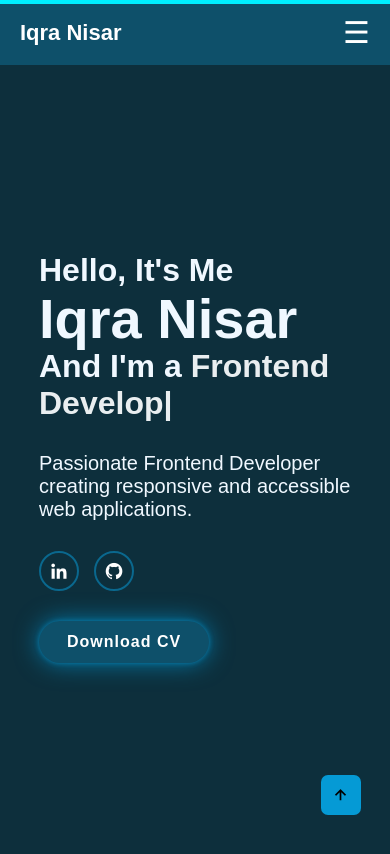
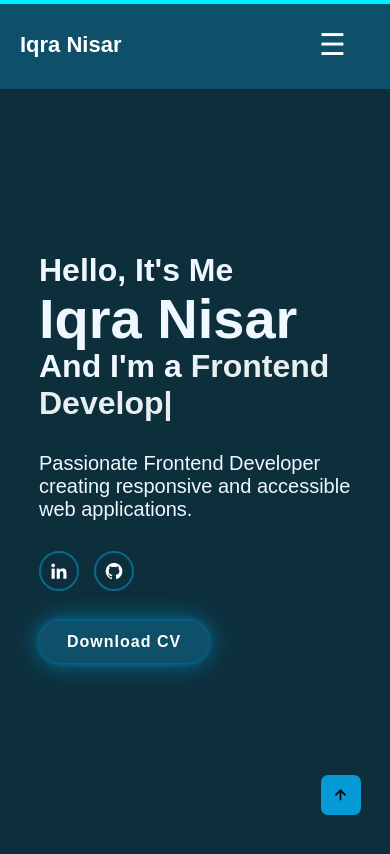
Before and after one commit to IqraShoaib/personal-portfolio-react, a React (Vite) app in the folder portfolio-react/: page / in a window 390 px wide. Shown: the top 854 px of the page. Built offline with nearby package versions, Linux system fonts and the light colour scheme.

Commit message:
navbar's improvement

```diff
--- a/portfolio-react/src/components/Navbar.jsx
+++ b/portfolio-react/src/components/Navbar.jsx
@@ -36,12 +36,15 @@ function Navbar() {
         Iqra Nisar
       </a>
 
-      <div
-        className="hamburger"
-        onClick={() => setMenuOpen(!menuOpen)}
-      >
-        ☰
-      </div>
+      <button
+  className="hamburger"
+  onClick={() => {
+    alert("clicked");
+    setMenuOpen(prev => !prev);
+  }}
+>
+  ☰
+</button>
 
       <nav className={menuOpen ? "nav-links active" : "nav-links"}>
         <a href="#home" onClick={() => setMenuOpen(false)}>Home</a>
--- a/portfolio-react/src/style.css
+++ b/portfolio-react/src/style.css
@@ -78,10 +78,17 @@ header{
 
 .hamburger{
     display:none;
+    background:none;
+    border:none;
+    color:white;
     font-size:30px;
-    color:white;
     cursor:pointer;
-    z-index:1001;
+}
+
+@media (max-width:768px){
+    .hamburger{
+        display:block;
+    }
 }
 
 .nav-links{
```
